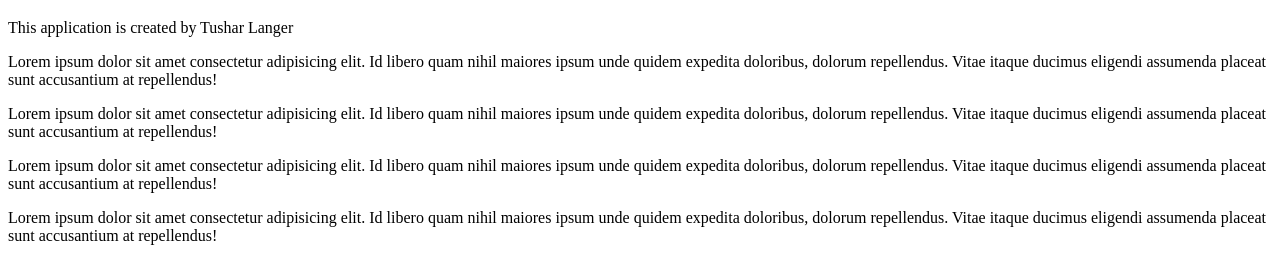
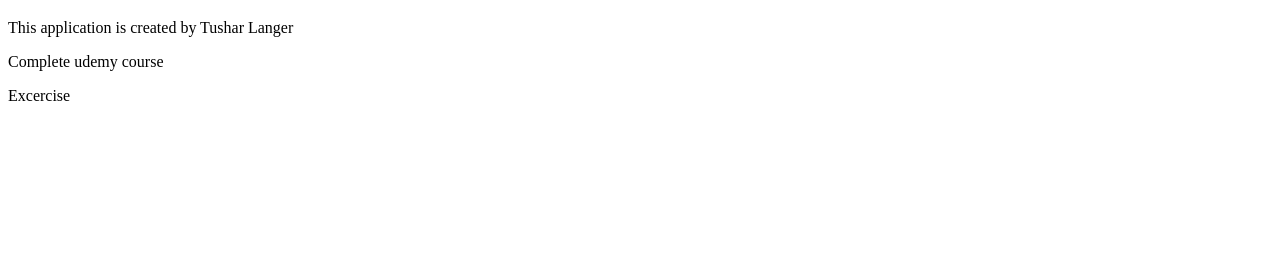
Before and after one commit to Tushh007/javascript, a plain HTML site: page todo-app/index.html in a window 1280 px wide. Shown: the part 61-340 px from the top of the page. Drawn offline with Linux system fonts and the light colour scheme.

Commit message:
completed remove challange js

```diff
--- a/todo-app/index.html
+++ b/todo-app/index.html
@@ -8,10 +8,10 @@
     <body>
         <h1>Todo App</h1>
         <p>This application is created by Tushar Langer</p>
-        <p>Lorem ipsum dolor sit amet consectetur adipisicing elit. Id libero quam nihil maiores ipsum unde quidem expedita doloribus, dolorum repellendus. Vitae itaque ducimus eligendi assumenda placeat sunt accusantium at repellendus!</p>
-        <p>Lorem ipsum dolor sit amet consectetur adipisicing elit. Id libero quam nihil maiores ipsum unde quidem expedita doloribus, dolorum repellendus. Vitae itaque ducimus eligendi assumenda placeat sunt accusantium at repellendus!</p>
-        <p>Lorem ipsum dolor sit amet consectetur adipisicing elit. Id libero quam nihil maiores ipsum unde quidem expedita doloribus, dolorum repellendus. Vitae itaque ducimus eligendi assumenda placeat sunt accusantium at repellendus!</p>
-        <p>Lorem ipsum dolor sit amet consectetur adipisicing elit. Id libero quam nihil maiores ipsum unde quidem expedita doloribus, dolorum repellendus. Vitae itaque ducimus eligendi assumenda placeat sunt accusantium at repellendus!</p>
+        <p>Clean the kitchen</p>
+        <p>Complete udemy course</p>
+        <p>Excercise</p>
+        <p>Hunt for the jobs</p>
         <script src="./js/app.js"></script>
     </body>
 </html>
--- a/todo-app/js/app.js
+++ b/todo-app/js/app.js
@@ -0,0 +1,8 @@
+
+const ps = document.querySelectorAll('p')
+
+ps.forEach(function (p) {
+    if (p.textContent.includes('the')) {
+        p.remove()
+    }
+})
```
